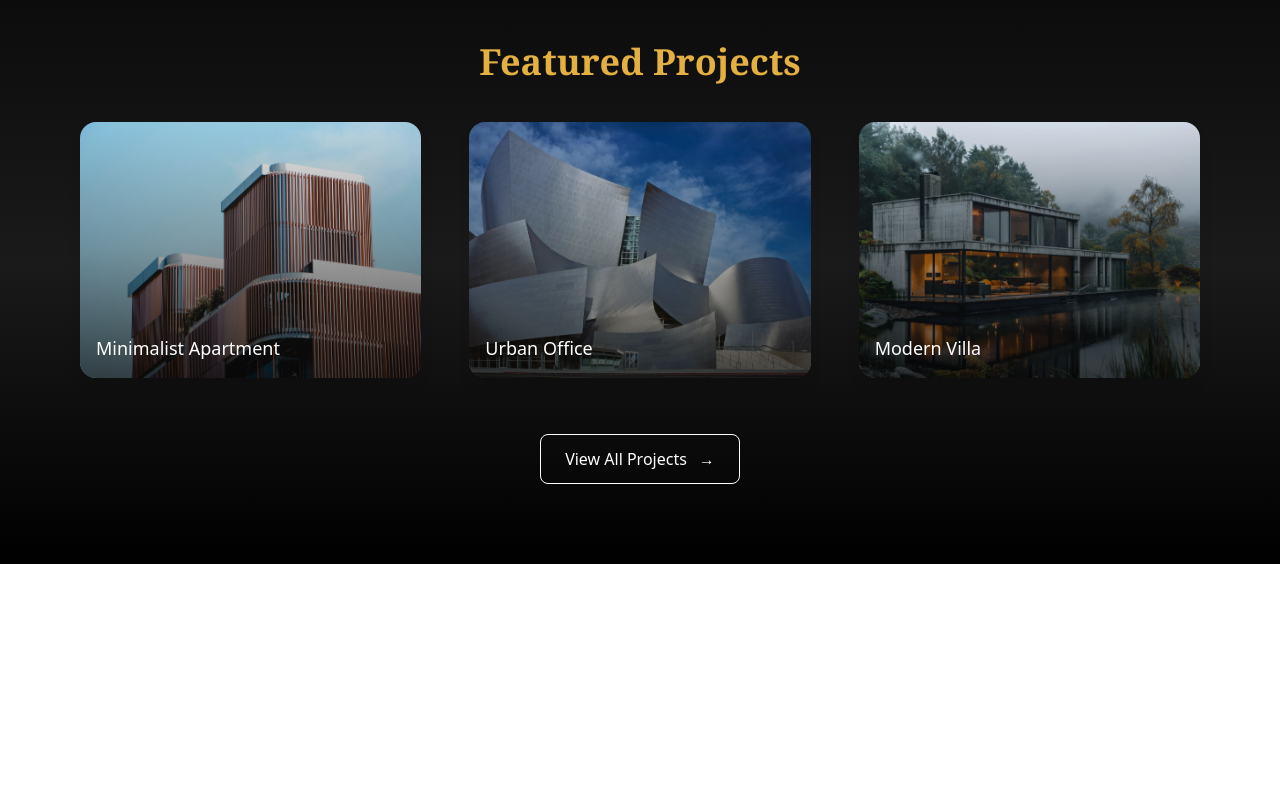
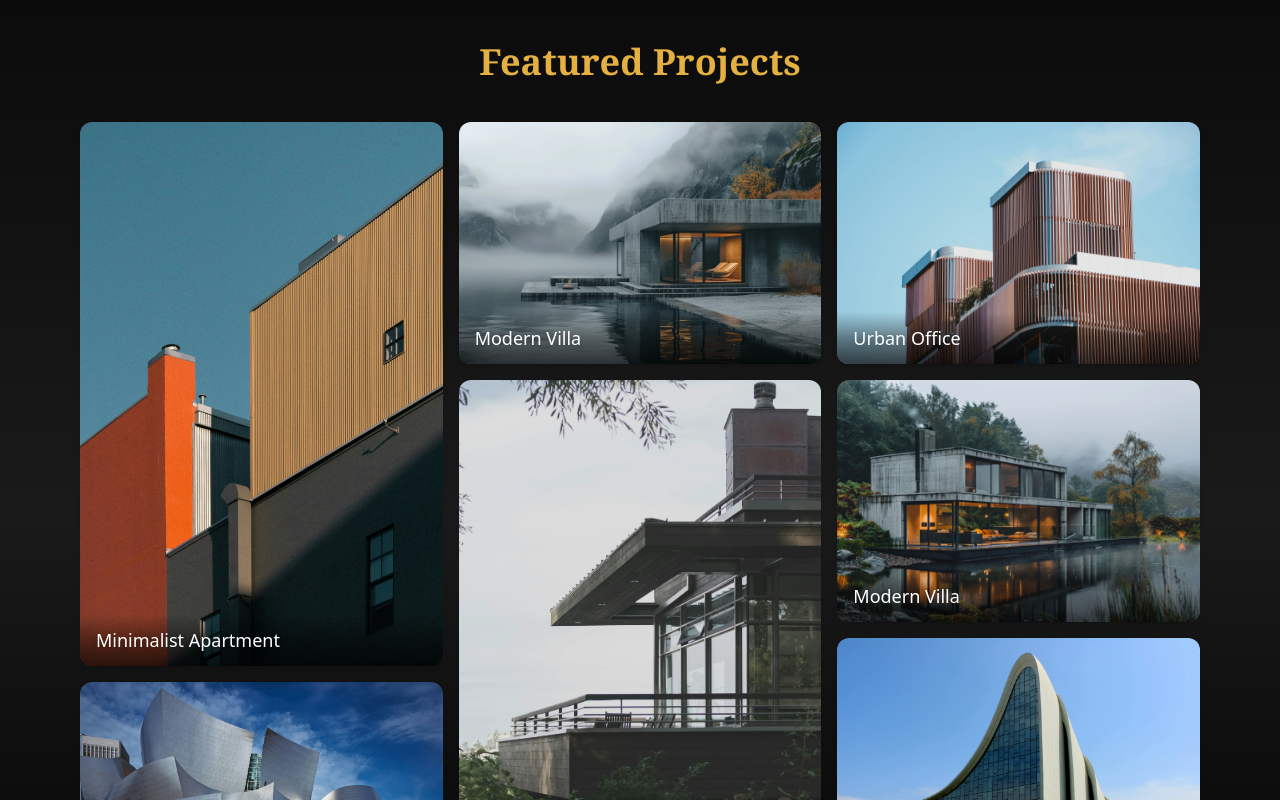
Before and after one commit to Varmanli/Architecture-Firm-Portfolio, a React (Vite) app: page / in a window 1280 px wide. Shown: the part 1400-2200 px from the top of the page. Before the commit the page ends 1964 px from the top, so only its background shows below. Built offline with nearby package versions, Linux system fonts and the light colour scheme.

Commit message:
fix grid Featured Projects

```diff
--- a/src/components/sections/FeaturedProjects.tsx
+++ b/src/components/sections/FeaturedProjects.tsx
@@ -1,6 +1,6 @@
 import { projects } from "../../data/projects";
-import { Project } from "../../types";
-import ButtonLink from "./ButtonLink";
+
+import ButtonLink from "../ui/ButtonLink";
 
 function FeaturedProjects() {
   return (
@@ -18,32 +18,24 @@ function FeaturedProjects() {
         </h2>
 
         {/* Grid */}
-        <div className="grid gap-12 grid-cols-1 md:grid-cols-2 lg:grid-cols-3">
-          {projects.map((project: Project, index: number) => (
+        <div className="columns-1 sm:columns-2 lg:columns-3 gap-4 space-y-4">
+          {projects.map((project, index) => (
             <div
               key={project.id}
+              className="overflow-hidden rounded-xl shadow-md break-inside-avoid"
               data-aos="fade-up"
-              data-aos-delay={index * 150}
-              className="group cursor-pointer transition-all duration-500"
+              data-aos-delay={index * 100}
             >
-              {/* Image Container */}
-              <div className="relative overflow-hidden rounded-2xl shadow-lg">
-                {/* Project Image */}
               <img
                 src={project.image}
                 alt={project.title}
-                  className="object-cover w-full h-64 group-hover:scale-110 transition-transform duration-700 ease-in-out"
+                className="w-full h-auto transition-transform duration-500 hover:scale-[1.02]"
               />
-
-                {/* Gradient Overlay for readability */}
-                <div className="absolute inset-0 bg-gradient-to-t from-black/70 via-black/30 to-transparent z-10"></div>
-
               {/* Title on top of the image */}
-                <div className="absolute bottom-4 left-4 right-4 z-20">
-                  <h3 className="text-lg font-medium text-white group-hover:text-primary-gold transition-colors duration-300">
+              <div className="absolute bottom-0 left-0 right-0 z-20 bg-gradient-to-t from-black/70 via-black/40 to-transparent px-4 py-3">
+                <h3 className="text-lg font-medium text-white group-hover:text-primary-gold transition-colors duration-300 drop-shadow-sm">
                   {project.title}
                 </h3>
-                </div>
               </div>
             </div>
           ))}
--- a/src/components/sections/Hero.tsx
+++ b/src/components/sections/Hero.tsx
@@ -1,4 +1,4 @@
-import ButtonLink from "./ButtonLink";
+import ButtonLink from "../ui/ButtonLink";
 
 export default function Hero() {
   return (
--- a/src/data/projects.ts
+++ b/src/data/projects.ts
@@ -1,11 +1,23 @@
 import { Project } from "../types";
 
 export const projects: Project[] = [
-  { id: 1, title: "Minimalist Apartment", image: "./images/image1.webp" },
+  { id: 1, title: "Minimalist Apartment", image: "./images/image16.webp" },
   { id: 2, title: "Urban Office", image: "./images/image7.webp" },
   {
     id: 3,
     title: "Modern Villa",
+    image: "./images/image12.webp",
+  },
+  { id: 4, title: "Minimalist Apartment", image: "./images/image8.webp" },
+  { id: 5, title: "Urban Office", image: "./images/image1.webp" },
+  {
+    id: 6,
+    title: "Modern Villa",
     image: "./images/image11.webp",
   },
+  {
+    id: 6,
+    title: "Modern Villa",
+    image: "./images/image13.webp",
+  },
 ];
```
Also changed, not shown: public/images/image16.webp (added), src/components/ui/ButtonLink.tsx (renamed from src/components/sections/ButtonLink.tsx). Lines whose indentation alone changed are shown as unchanged.
